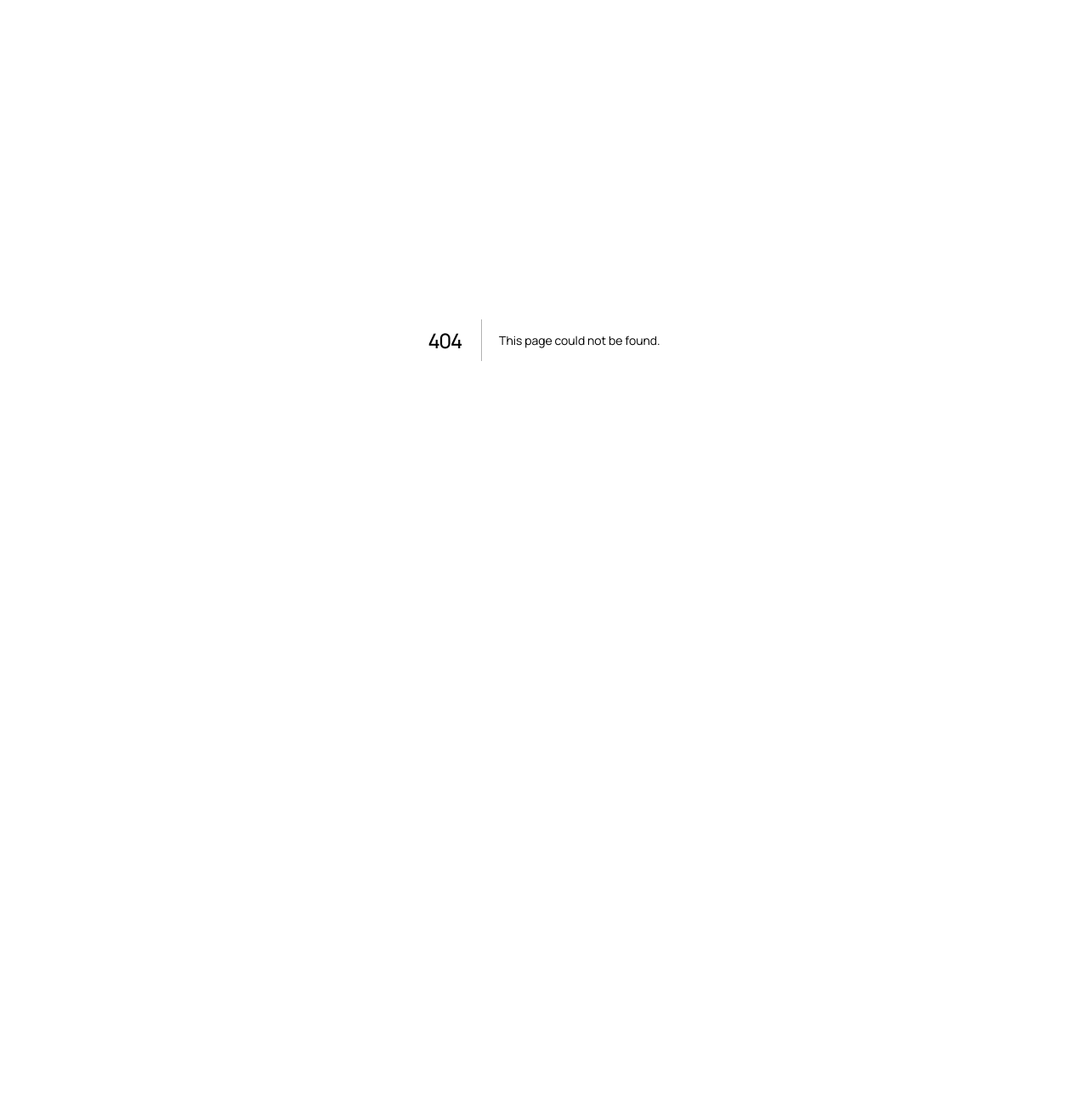
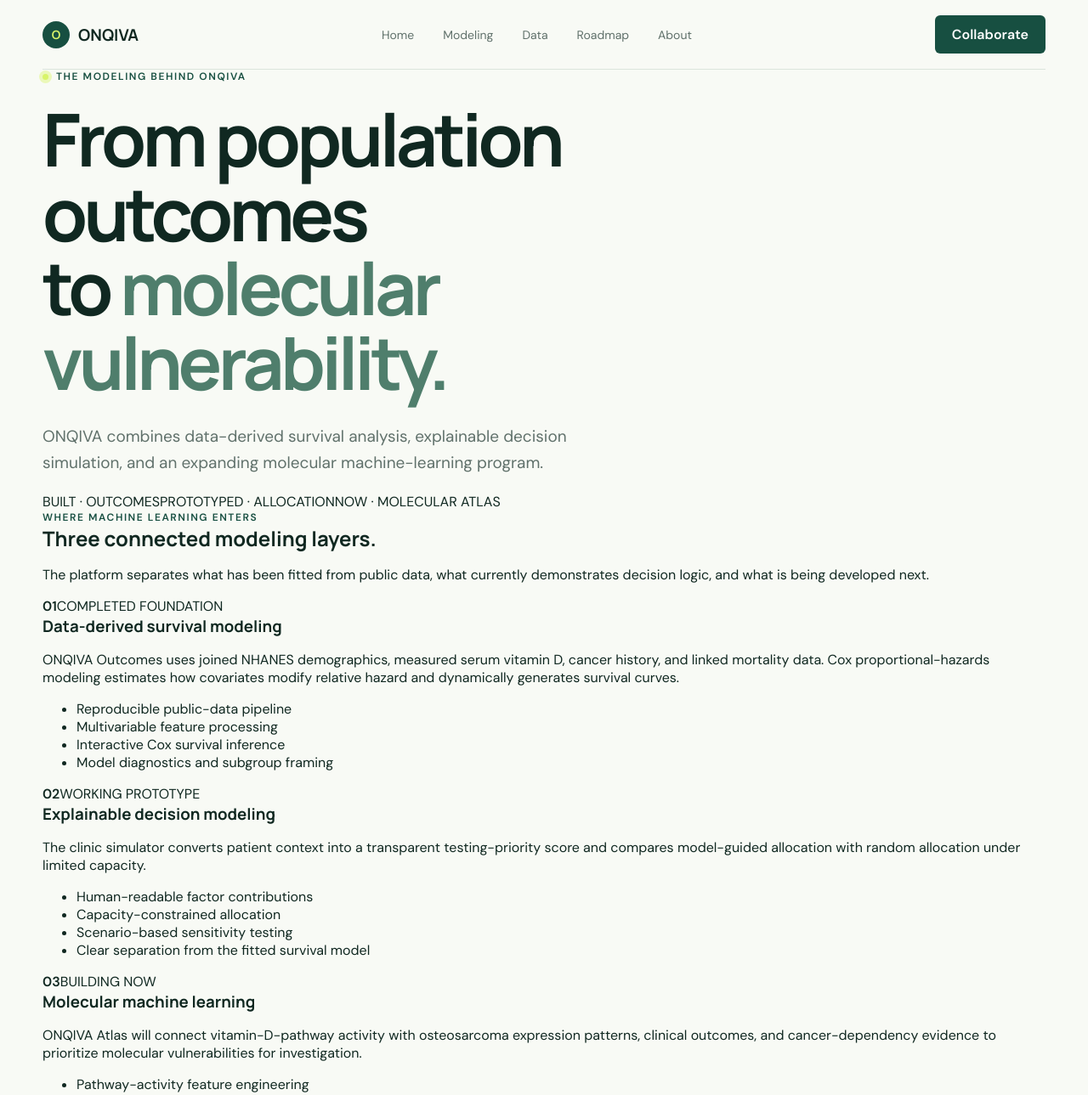
Before and after one commit to gerbenns2006-afk/jubilant-octo-chainsaw, a Next.js app: page /modeling in a window 1280 px wide. Before the commit this address had no page. Shown: the top 1289 px of the page at 85% size. Before the commit the page ends 800 px from the top, so only its background shows below. Built offline with nearby package versions, Linux system fonts and the light colour scheme.

Commit message:
Add dedicated ONQIVA modeling page

```diff
--- /dev/null
+++ b/app/modeling/page.tsx
@@ -0,0 +1,34 @@
+export default function ModelingPage() {
+  return (
+    <main>
+      <nav className="nav shell">
+        <a className="brand" href="/"><span>O</span> ONQIVA</a>
+        <div className="navlinks"><a href="/">Home</a><a className="active-link" href="/modeling">Modeling</a><a href="/#evidence">Data</a><a href="/#next">Roadmap</a><a href="/about">About</a></div>
+        <a className="nav-cta" href="mailto:sciencelecturesyt@gmail.com">Collaborate</a>
+      </nav>
+
+      <section className="page-hero modeling-hero shell">
+        <div className="eyebrow"><i /> THE MODELING BEHIND ONQIVA</div>
+        <h1>From population outcomes<br />to <em>molecular vulnerability.</em></h1>
+        <p className="hero-copy">ONQIVA combines data-derived survival analysis, explainable decision simulation, and an expanding molecular machine-learning program.</p>
+        <div className="modeling-status"><span>BUILT · OUTCOMES</span><span>PROTOTYPED · ALLOCATION</span><span>NOW · MOLECULAR ATLAS</span></div>
+      </section>
+
+      <section className="modeling-body">
+        <div className="shell">
+          <div className="modeling-intro"><div><div className="kicker">WHERE MACHINE LEARNING ENTERS</div><h2>Three connected modeling layers.</h2></div><p>The platform separates what has been fitted from public data, what currently demonstrates decision logic, and what is being developed next.</p></div>
+          <div className="modeling-layers">
+            <article className="complete"><b>01</b><span>COMPLETED FOUNDATION</span><h3>Data-derived survival modeling</h3><p>ONQIVA Outcomes uses joined NHANES demographics, measured serum vitamin D, cancer history, and linked mortality data. Cox proportional-hazards modeling estimates how covariates modify relative hazard and dynamically generates survival curves.</p><ul><li>Reproducible public-data pipeline</li><li>Multivariable feature processing</li><li>Interactive Cox survival inference</li><li>Model diagnostics and subgroup framing</li></ul></article>
+            <article><b>02</b><span>WORKING PROTOTYPE</span><h3>Explainable decision modeling</h3><p>The clinic simulator converts patient context into a transparent testing-priority score and compares model-guided allocation with random allocation under limited capacity.</p><ul><li>Human-readable factor contributions</li><li>Capacity-constrained allocation</li><li>Scenario-based sensitivity testing</li><li>Clear separation from the fitted survival model</li></ul></article>
+            <article className="now"><b>03</b><span>BUILDING NOW</span><h3>Molecular machine learning</h3><p>ONQIVA Atlas will connect vitamin-D-pathway activity with osteosarcoma expression patterns, clinical outcomes, and cancer-dependency evidence to prioritize molecular vulnerabilities for investigation.</p><ul><li>Pathway-activity feature engineering</li><li>Molecular subgroup discovery</li><li>Regularized and nonlinear survival comparisons</li><li>Dependency and vulnerability ranking</li></ul></article>
+          </div>
+        </div>
+      </section>
+
+      <section className="modeling-pipeline"><div className="shell"><div className="kicker">COMPUTATIONAL PIPELINE</div><h2>Evidence moves through a reproducible system.</h2><div className="big-pipeline"><div><b>1</b><span>PUBLIC DATA</span><p>Documented health, molecular, clinical, and dependency sources.</p></div><i>→</i><div><b>2</b><span>FEATURE ENGINEERING</span><p>Covariates, pathway scores, molecular signatures, and quality control.</p></div><i>→</i><div><b>3</b><span>MODEL TRAINING</span><p>Statistical baselines, regularization, nonlinear comparison, and validation.</p></div><i>→</i><div><b>4</b><span>EXPLAINABLE OUTPUT</span><p>Survival estimates, subgroup structure, calibrated uncertainty, and ranked hypotheses.</p></div></div></div></section>
+
+      <section className="modeling-cta"><div className="shell work-grid"><div><div className="kicker">EXPERIENCE THE MODEL</div><h2>Keep the science detailed.<br />Keep the interface understandable.</h2></div><div><p>The interactive survival model and testing-priority workflow remain on the homepage so visitors can experience the system before studying its methods.</p><a className="primary" href="/#model">Open the interactive model →</a></div></div></section>
+      <footer className="shell"><a className="brand" href="/"><span>O</span> ONQIVA</a><p><a href="mailto:sciencelecturesyt@gmail.com">sciencelecturesyt@gmail.com</a></p><p>Population · Decision · Molecular modeling</p></footer>
+    </main>
+  );
+}
```
